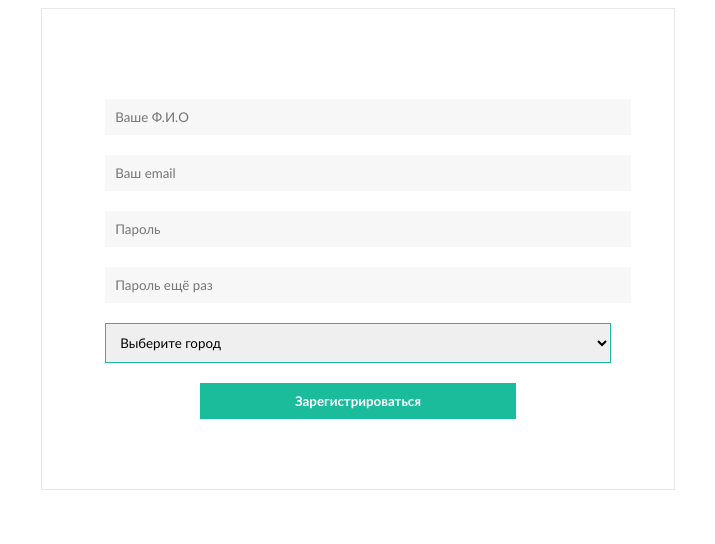
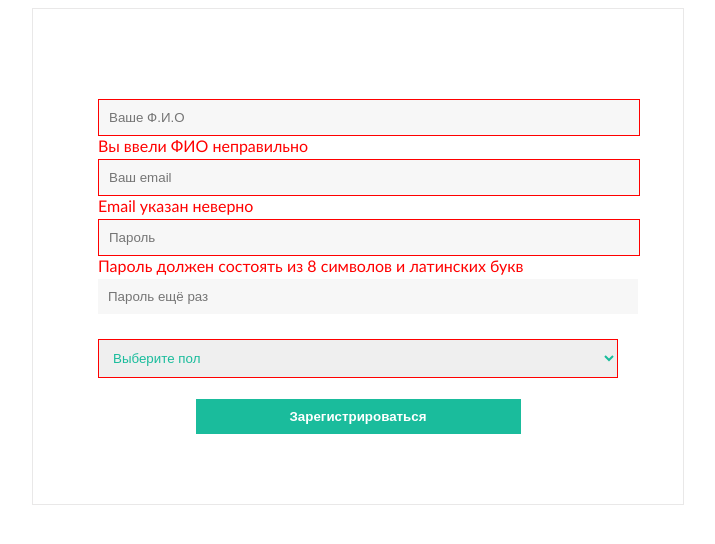
Before and after one commit to dmitrynjg/labs, a website: page lw6/src/task3 reg/index.html in a window 1280 px wide. Both pictures are taken after a click on the button "Зарегистрироваться". Shown: the whole page, without its empty margins (282-997 px from the left). Drawn offline with Linux system fonts and the light colour scheme.

Commit message:
completed task 3
Доделан task3, а также сделаны правки в других заданиях

```diff
--- a/lw6/src/task2 chat/style.css
+++ b/lw6/src/task2 chat/style.css
@@ -8,7 +8,7 @@
   max-width: 600px;
   background: #FFF;
   margin: auto;
-  font-family: Calibri, sans-serif;
+  font-family:Tahoma, sans-serif;
   box-shadow: 0 0 3px rgba(0, 0, 0, 0.15);
 }
 
--- a/lw6/src/task3 reg/index.html
+++ b/lw6/src/task3 reg/index.html
@@ -1,20 +1,18 @@
 <!DOCTYPE html>
-<html lang="en" >
+<html lang="en">
 <head>
   <meta charset="UTF-8">
-  <title>A Pen by  Dima</title>
-  <link rel="stylesheet" href="./style.css">
-
+  <link rel="stylesheet" href="style.css">
+  <title>Document</title>
 </head>
 <body>
-<!-- partial:index.partial.html -->
   <div action="" class="form">
     <div class="form-reg">
       <span class="form-reg__error"></span>
       <input type="text" name="name" placeholder="Ваше Ф.И.O" class="form-reg__input form-reg__fio">
     </div>
     <div class="form-reg">
-              <input name="email" placeholder="Ваш email" class="form-reg__input form-reg__email">
+        <input name="email" placeholder="Ваш email" class="form-reg__input form-reg__email" type="text">
       </div>
     <div class="form-reg">
       <input type="password" name="password1" placeholder="Пароль" class="form-reg__input form-reg__password">
@@ -23,17 +21,15 @@
       <input type="password" name="password2" placeholder="Пароль ещё раз" class="form-reg__input form-reg__password">
     </div>
     <div class="form-reg">
-            <select name="city" class='form-reg-select'>
-              <option class="form-reg-select__option">Выберите город</option>
-              <option class="form-reg-select__option">Казань</option>
-              <option class="form-reg-select__option">Санкт-Петербург</option>
-              <option class="form-reg-select__option">Москва</option>
+      <select name="gender" class="form-reg-select">
+        <option class="form-reg-select__option">Выберите пол</option>
+        <option class="form-reg-select__option">Мужской</option>
+        <option class="form-reg-select__option">Женский</option>
+        <option class="form-reg-select__option">Другой</option>
       </select>
     </div>
-          <button class="form__btn">Зарегистрироваться</button>
+    <button class="form__btn" type="button">Зарегистрироваться</button>
   </div>
-<!-- partial -->
-  <script  src="./script.js"></script>
-
+<script src="script.js"></script>
 </body>
 </html>
--- a/lw6/src/task3 reg/script.js
+++ b/lw6/src/task3 reg/script.js
@@ -1,20 +1,73 @@
-window.onload = function(){
 'use strict';
+window.onload = function () {
   var btnReg = document.querySelector('.form__btn');
-function dataCheck(){
-'use strict';
+  function dataCheck() {
     var fioUser = document.querySelector('.form-reg__fio');
     var emailUser = document.querySelector('.form-reg__email');
     var passwordUser = document.querySelectorAll('.form-reg__password');
-if((fioUser.value.lenght = 0) || (fioUser.value.search(/[А-ЯA-Z][a-zа-я]{0,} [А-ЯA-Z][a-zа-я]{0,} [А-ЯA-Z][a-zа-я]{0,}/g) != 0) ){
-  fioUser.classList.add('form-reg__input_error');
-  fioUser.parentNode.classList.add('form-reg_fioerror');
+    var genderUser = document.querySelector('.form-reg-select');
+    function errorRegistration(arg) {
+      arg.classList.add('form-reg__input_error');
+      arg.parentNode.classList.add('form-reg_error');
+      if (arg === fioUser) {
+        arg.parentNode.classList.add('form-reg_fioerror');
       }
-else{
-    fioUser.classList.remove('form-reg__input_error');
-  fioUser.parentNode.classList.remove('form-reg_fioerror');
+      if (arg === emailUser) {
+        arg.parentNode.classList.add('form-reg_emailerror');
       }
-
+      if (arg === passwordUser[0]) {
+        arg.parentNode.classList.add('form-reg_passerror');
+      }
+      if (arg === passwordUser[1]) {
+        arg.parentNode.classList.add('form-reg_againpasserror');
+      }
+    }
+    function successRegistration(arg) {
+      arg.classList.remove('form-reg__input_error');
+      arg.parentNode.classList.remove('form-reg_error');
+      if (arg === fioUser) {
+        arg.parentNode.classList.remove('form-reg_fioerror');
+      }
+      if (arg === emailUser) {
+        arg.parentNode.classList.remove('form-reg_emailerror');
+      }
+      if (arg === passwordUser[0]) {
+        arg.parentNode.classList.remove('form-reg_passerror');
+      }
+      if (arg === passwordUser[1]) {
+        arg.parentNode.classList.remove('form-reg_againpasserror');
+      }
+    }
+    if (fioUser.value.search(/[А-ЯA-Z][a-zа-я]{0,} [А-ЯA-Z][a-zа-я]{0,} [А-ЯA-Z][a-zа-я]{0,}/g) !== 0) {
+      errorRegistration(fioUser);
+    }
+    else {
+      successRegistration(fioUser);
+    }
+    if (emailUser.value.search(/[a-z0-9.]{0,}[@][a-z]{1,}[.][a-z]{1,}/g) !== 0) {
+      errorRegistration(emailUser);
+    }
+    else {
+      successRegistration(emailUser);
+    }
+    if (passwordUser[0].value.search(/[0-9a-zA-Z]{6,}/g) !== 0) {
+      errorRegistration(passwordUser[0]);
+    }
+    else {
+      successRegistration(passwordUser[0]);
+    }
+    if (passwordUser[0].value !== passwordUser[1].value) {
+      errorRegistration(passwordUser[1]);
+    }
+    else {
+      successRegistration(passwordUser[1]);
+    }
+    if (genderUser.selectedIndex === 0) {
+      errorRegistration(genderUser);
+    }
+    else {
+      successRegistration(genderUser);
+    }
   }
   btnReg.onclick = dataCheck;
-}
+};
--- a/lw6/src/task3 reg/style.css
+++ b/lw6/src/task3 reg/style.css
@@ -2,7 +2,7 @@
   display: flex;
   flex-wrap: wrap;
   justify-content: center;
-  width: 50%;
+  width: 650px;
   margin: auto;
   border: 1px solid #e9e8e8;
   padding: 70px 0;
@@ -10,6 +10,7 @@
 
 .form-reg {
   width: 80%;
+  height: 60px;
 }
 
 .form-reg__input {
@@ -19,16 +20,17 @@
   padding: 10px;
   background: #f7f7f7;
   margin-top: 20px;
-  font-family: Calibri;
-  color:#1abc9c;
+  font-family: 'Arial';
+  color: #1abc9c;
 }
 
 .form-reg-select {
   width: 100%;
   margin-top: 20px;
-  font-family: Calibri;
+  font-family: 'Arial';
   padding: 10px;
   border: 1px solid #1abc9c;
+  color: #1abc9c;
 }
 
 .form__btn {
@@ -37,7 +39,7 @@
   outline: none;
   width: 50%;
   padding: 10px;
-  font-family: Calibri;
+  font-family: 'Arial';
   font-weight: 700;
   background: #1abc9c;
   color: #fff;
@@ -48,12 +50,28 @@
   transition: 0.5s;
   background: #127763;
 }
-.form-reg_fioerror::after{
-  font-family:Calibri;
-  content:'Вы ввели ФИО неправильно';
-  color:red;
+
+.form-reg__input_error {
+  border: 1px solid red;
 }
-.form-reg__input_error {
-  border:1px solid red;
-  color:red;
+
+.form-reg_error {
+  color: red;
+  font-family:'Calibri';
 }
+
+.form-reg_fioerror::after {
+  content: 'Вы ввели ФИО неправильно';
+}
+
+.form-reg_emailerror::after {
+  content: 'Email указан неверно';
+}
+
+.form-reg_passerror::after {
+  content: 'Пароль должен состоять из 8 символов и латинских букв';
+}
+
+.form-reg_againpasserror::after {
+  content: 'Пароли не совпадают';
+}
```
Also changed, not shown: lw6/package.json (+13 -5 lines), lw6/src/task2 chat/index.html (+1 -2 lines), lw6/src/task2 chat/script.js (+7 -7 lines), 1 other file. Lines whose indentation alone changed are shown as unchanged.
